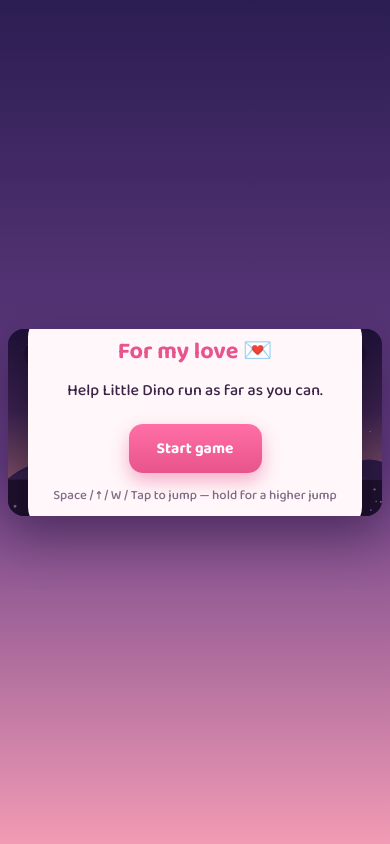
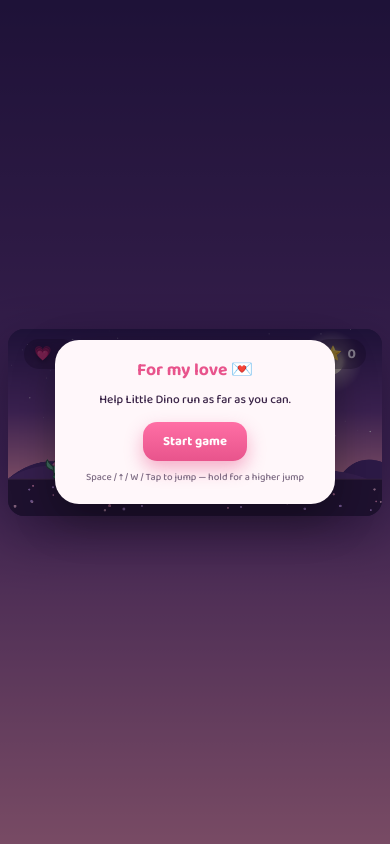
Before and after one commit to SuYeeMonThein/Dino_jeff, a plain HTML site: page index.html in a window 390 px wide. Drawn offline with Linux system fonts and the light colour scheme.

Commit message:
Fix mobile layout: full-screen start/game-over modal, compact card size
Co-Authored-By: Claude Sonnet 5 <noreply@anthropic.com>

```diff
--- a/style.css
+++ b/style.css
@@ -32,6 +32,7 @@ body {
   align-items: center;
   justify-content: center;
   padding: 16px;
+  padding-top: max(16px, env(safe-area-inset-top));
   font-family: "Baloo 2", "Comic Sans MS", "Trebuchet MS", sans-serif;
   color: var(--ink);
   background: linear-gradient(180deg, var(--sky-top) 0%, var(--sky-mid) 55%, var(--sky-bottom) 100%);
@@ -121,8 +122,14 @@ body {
 }
 
 /* ---------- Overlays (start / game over) ---------- */
+/* Fixed to the whole viewport (not just the game card): the game card
+   is only ~2:1 — on a tall phone it's too short to fit this card's
+   text, so pinning the overlay to the card would either clip the
+   content or force the card to spill outside the card's rounded
+   corners. Centering it on the full screen instead guarantees every
+   word fits and reads as a normal centered modal. */
 .overlay {
-  position: absolute;
+  position: fixed;
   inset: 0;
   display: flex;
   align-items: center;
@@ -140,56 +147,60 @@ body {
 .overlay .card {
   background: var(--card-bg);
   border-radius: var(--radius-lg);
-  padding: clamp(20px, 5vw, 36px);
-  max-width: 420px;
+  padding: clamp(14px, 4vw, 26px);
+  max-width: 280px;
   width: 100%;
+  max-height: 90vh;
+  overflow-y: auto;
   text-align: center;
   box-shadow: 0 16px 40px rgba(0, 0, 0, 0.35);
 }
 
 .overlay h1 {
-  margin: 0 0 10px;
-  font-size: clamp(22px, 6vw, 30px);
+  margin: 0 0 8px;
+  font-size: clamp(17px, 4.5vw, 21px);
   color: var(--pink-dark);
 }
 
 .overlay h2 {
-  margin: 0 0 14px;
-  font-size: clamp(19px, 5vw, 24px);
+  margin: 0 0 10px;
+  font-size: clamp(15px, 4vw, 18px);
   color: var(--pink-dark);
 }
 
 .overlay p {
-  margin: 6px 0;
-  line-height: 1.4;
+  margin: 4px 0;
+  font-size: clamp(12px, 3vw, 14px);
+  line-height: 1.35;
 }
 
 .overlay .hint {
-  margin-top: 14px;
-  font-size: 13px;
+  margin-top: 10px;
+  font-size: 10px;
   opacity: 0.65;
 }
 
 .overlay .stat {
-  font-size: clamp(14px, 4vw, 17px);
+  font-size: clamp(12px, 3vw, 14px);
 }
 
 .overlay .note {
-  margin-top: 12px;
+  margin-top: 8px;
+  font-size: clamp(12px, 3vw, 14px);
   font-weight: 700;
   color: var(--pink-dark);
 }
 
 .btn {
-  margin-top: 16px;
+  margin-top: 10px;
   border: none;
   cursor: pointer;
   font-family: inherit;
   font-weight: 700;
-  font-size: clamp(15px, 4vw, 18px);
+  font-size: clamp(13px, 3.2vw, 15px);
   color: #fff;
   background: linear-gradient(180deg, var(--pink) 0%, var(--pink-dark) 100%);
-  padding: 12px 28px;
+  padding: 9px 20px;
   border-radius: var(--radius-md);
   box-shadow: 0 8px 18px rgba(232, 84, 140, 0.45);
   transition: transform 0.12s ease, box-shadow 0.12s ease;
@@ -217,6 +228,7 @@ body {
 @media (max-width: 420px) {
   body {
     padding: 8px;
+    padding-top: max(8px, env(safe-area-inset-top));
   }
   .game-card {
     border-radius: 16px;
```
